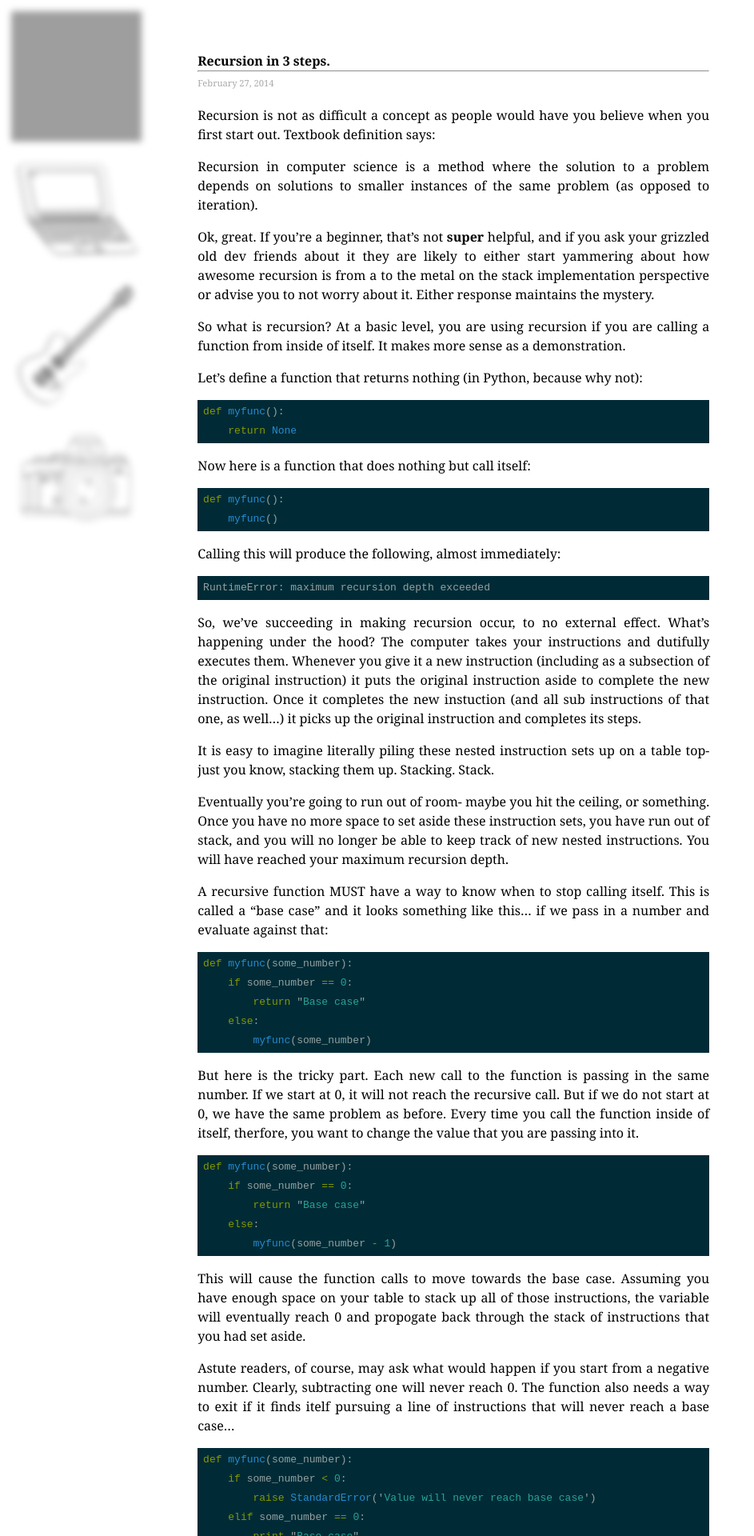
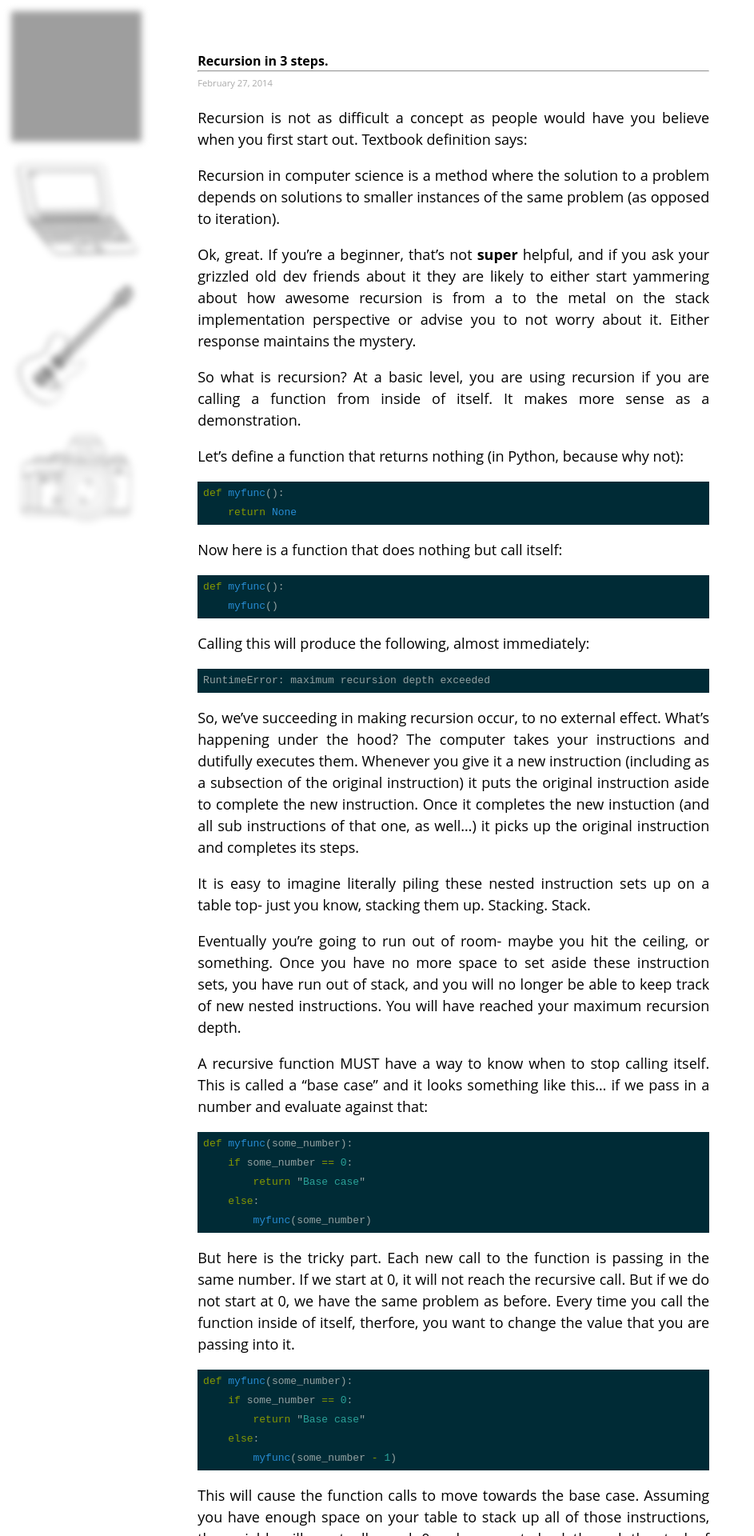
Before and after one commit to jfo/oldblog, a Jekyll site: the page built from index.html, in a window 1280 px wide. Shown: the top 1920 px of the page at 80% size, without its empty margins (0-943 px from the left). Built offline with Jekyll 4.4.1, drawn with Linux system fonts in a browser that asks for light colours; nearby versions of some CDN libraries; some web fonts are replaced; Markdown is read by kramdown in place of the engine named in the settings; grey boxes are pictures that could not be loaded.

```diff
--- a/css/main.css
+++ b/css/main.css
@@ -17,10 +17,10 @@ body {
   /* background:url("/images/noisy.png"); */
   background-repeat:repeat;
   background-attachment: fixed;
-  /* font-family: "Open Sans", 'lato', 'lucida grande', 'Carme', sans-serif; */
+  font-family: "Open Sans", 'lato', 'lucida grande', 'Carme', sans-serif;
   /* font-family: Georgia, Cambria, 'Times New Roman', Times, serif; */
+  /* font-family: 'Sentinel SSm A', 'Sentinel SSm B', Georgia, serif; */
   /* font-family: "EB Garamond", serif; */
-  font-family: 'Sentinel SSm A', 'Sentinel SSm B', Georgia, serif;
   text-align: center;
 }
 
@@ -29,7 +29,11 @@ h1, h2, h3, h4, h5, h6 {
 
 h1 { margin-bottom: 1em; }
 
-p { margin: 1em 0; }
+p {
+  margin: 1em 0;
+  font-size: 18px;
+  line-height: 1.5em;
+}
 
 a         { color: #00a; }
 a:hover   { color: #000; }
@@ -46,27 +50,29 @@ a:visited { color: #a0a; }
   margin-bottom: 2em;
 }
 
-.post-preview  {
-  font-size: 100%;
-}
 
-.post  p {
-  font-size: 110%;
-}
+/* .post-preview  { */
+/*   font-size: 100%; */
+/* } */
 
-.posts li {
-  line-height: 1em;
-}
+/* .post  p { */
+/*   font-size: 110%; */
+/* } */
 
-.posts span {
-  color: #aaa;
-  font-size: 90%;
-}
+/* .posts li { */
+/*   line-height: 1em; */
+/* } */
+
+/* .posts span { */
+/*   color: #aaa; */
+/*   font-size: 90%; */
+/* } */
 
 /* preview split styles */
 
 .post-title {
-  /* font-family: "Open Sans", 'lato', 'lucida grande', 'Carme', sans-serif; */
+  font-family: "Open Sans", 'lato', 'lucida grande', 'Carme', sans-serif;
+  /* font-size: 2em; */
   text-decoration:none;
 }
 
@@ -149,6 +155,14 @@ a {
 .blur {
   -webkit-filter: blur(4px);
   transition: 1.8s;
+}
+
+.blur:hover {
+  -webkit-filter: blur(0px)
+}
+
+.blur.activepage {
+  -webkit-filter: blur(0px)
 }
 
 .sidebar img {
```
Also changed, not shown: _layouts/default.html (+1 -12 lines).
